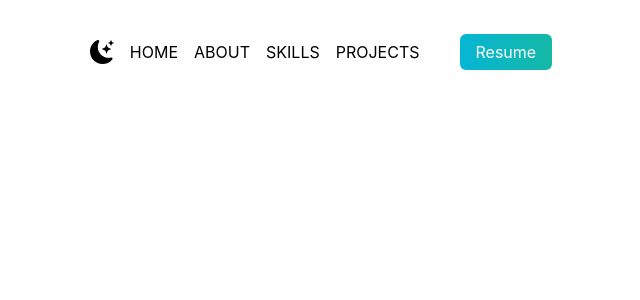
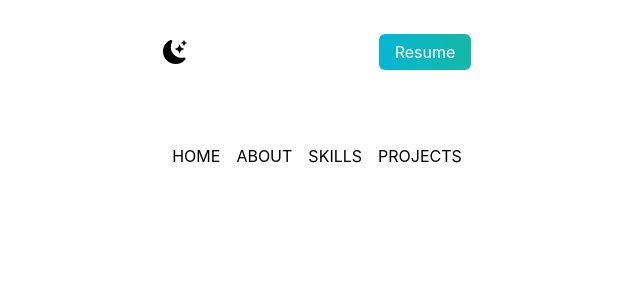
Before and after one commit to dcoderdude/portfolio, a React (Create React App) app: page / in a window 1280 px wide. Shown: the top 300 px of the page, without its empty margins (323-963 px from the left). Built offline with nearby package versions, Linux system fonts and the light colour scheme.

Commit message:
refactor content size and location on landing page.

```diff
--- a/src/components/BannerHeader.js
+++ b/src/components/BannerHeader.js
@@ -2,19 +2,30 @@
 import { Link } from "react-router-dom";
 
 export default function BannerHeader({ darkMode: darkModeState, updateDarkModeState }) {
+    const cv = 'CV.pdf';
     const handleChange = () => {
         const newValue = darkModeState === 'dark' ? 'light' : 'dark';
         updateDarkModeState(newValue);
     }
-    const cv = 'CV.pdf';
 
     return (
         <section>
             <nav className='flex p-5 justify-center'>
-                <ul className='flex py-5 items-center'>
-                    <li className='px-2'>
+                <ul className='flex py-5 justify-between items-center'>
+                    <li className='px-20'>
                         <BsFillMoonStarsFill onClick={handleChange} className='cursor-pointer text-2xl dark:text-white' />
                     </li>
+                    <li className='px-20'>
+                        <a className='bg-gradient-to-r from-cyan-500 to-teal-500 text-white px-4 py-2 rounded-md ml-8'
+                            href={cv}
+                            download='CV.pdf'>
+                            Resume
+                        </a>
+                    </li>
+                </ul>
+            </nav>
+            <nav className='flex p-5 justify-center'>
+                <ul className='flex py-5 items-center'>
                     <li className='px-2'>
                         <Link className=' dark:text-white' to='/portfolio'>HOME</Link>
                     </li>
@@ -27,13 +38,6 @@
                     <li className='px-2'>
                         <Link className=' dark:text-white' to='/projects'>PROJECTS</Link>
                     </li>
-                    <div>
-                        <a className='bg-gradient-to-r from-cyan-500 to-teal-500 text-white px-4 py-2 rounded-md ml-8'
-                            href={cv}
-                            download='CV.pdf'>
-                            Resume
-                        </a>
-                    </div>
                 </ul>
             </nav>
         </section>
--- a/src/components/Home.js
+++ b/src/components/Home.js
@@ -1,10 +1,9 @@
 import devicon from '../images/decoderdude.png';
 
 export default function Home() {
-
     return (
         <section className='min-h-screen'>
-            <div className='text-center p-10'>
+            <div className='text-center'>
                 <h2 className='text-5xl py-2 text-teal-600 font-medium md:text-6xl dark:text-white'>Dan Hernandez</h2>
                 <h3 className='text-2xl py-2 md:text-3xl dark:text-white'>Full Stack Developer</h3>
                 <p className='text-md py-5 leading-8 text-gray-800 md:text-xl max-w-xl mx-auto dark:text-white'>
```
